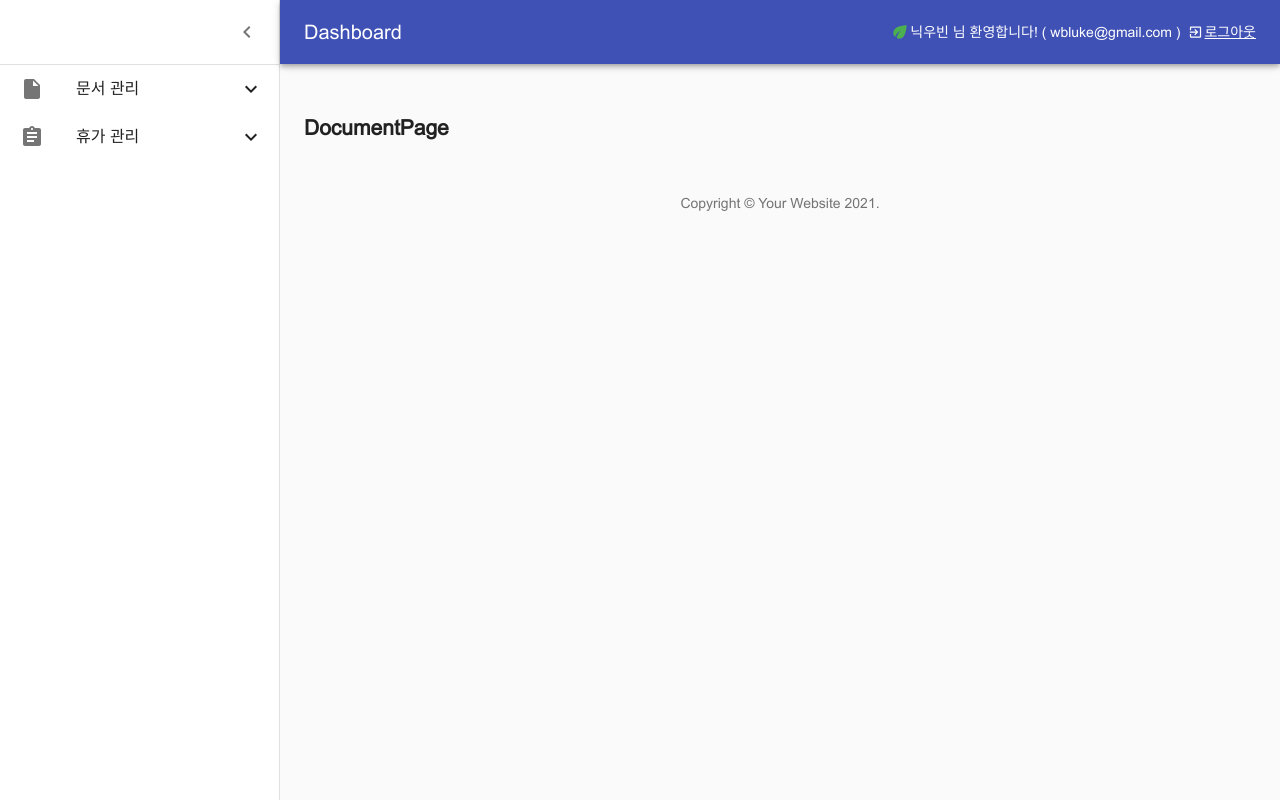
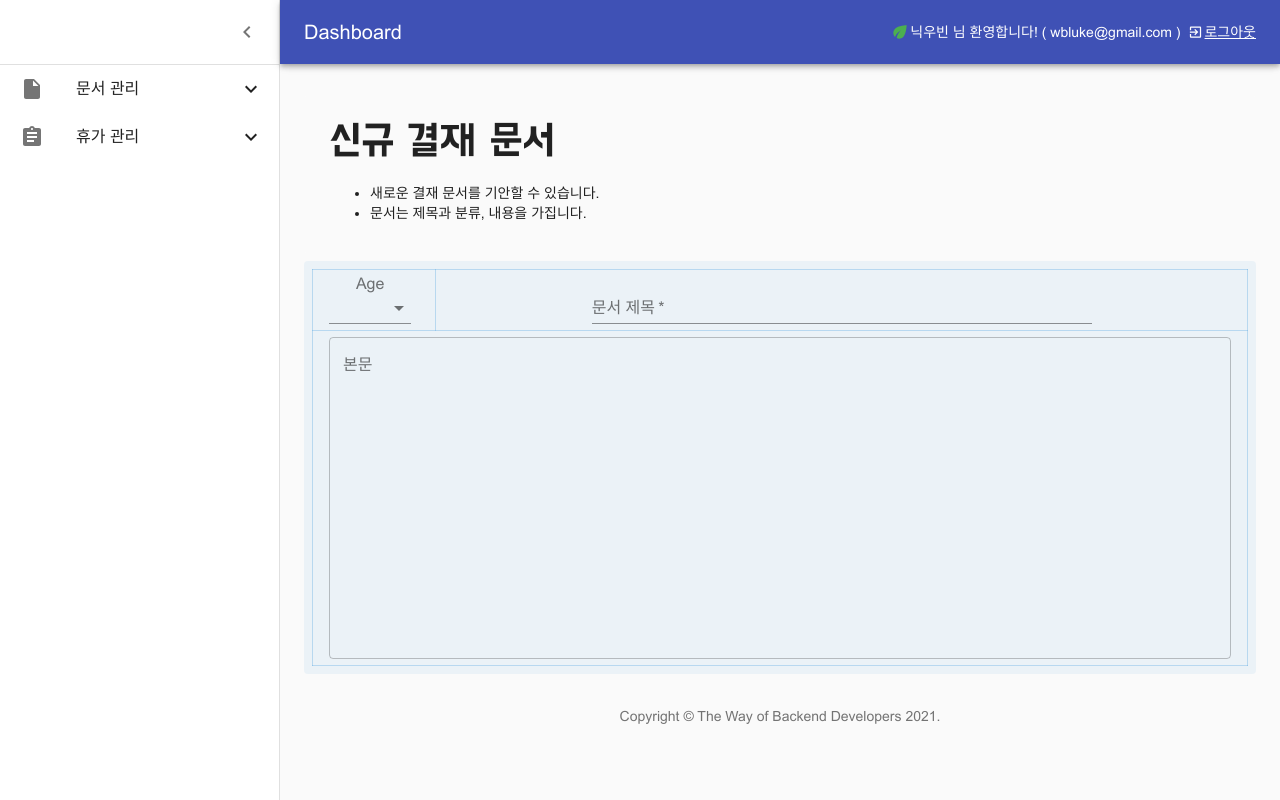
Before and after one commit to wbluke/z-system-playground, a React (Create React App) app in the folder frontend/: page /#/documents in a window 1280 px wide. Built offline with nearby package versions, Linux system fonts and the light colour scheme.

Commit message:
feat: create document page

```diff
--- a/frontend/src/components/copyright/Copyright.tsx
+++ b/frontend/src/components/copyright/Copyright.tsx
@@ -7,7 +7,7 @@ const Copyright = () => {
     <Typography variant="body2" color="textSecondary" align="center">
       {'Copyright © '}
       <Link color="inherit" href="/">
-        Your Website
+        The Way of Backend Developers
       </Link>{' '}
       {new Date().getFullYear()}
       {'.'}
--- a/frontend/src/components/documents/DocumentPage.tsx
+++ b/frontend/src/components/documents/DocumentPage.tsx
@@ -1,11 +1,135 @@
 import React from "react";
+import {
+  Box,
+  Card,
+  CardContent,
+  Grid, InputLabel,
+  makeStyles, MenuItem, Select,
+  Table,
+  TableBody,
+  TableCell,
+  TableContainer,
+  TableRow,
+  TextField
+} from "@material-ui/core";
 
 const DocumentPage = () => {
+
+  const classes = useStyles();
+
+  const [age, setAge] = React.useState('');
+  const handleChange = (event: React.ChangeEvent<{ value: unknown }>) => {
+    setAge(event.target.value as string);
+  };
+
+  const [value, setValue] = React.useState('');
+  const handleChangeValue = (event: React.ChangeEvent<HTMLInputElement>) => {
+    setValue(event.target.value);
+  };
+
   return (
     <>
-      <h2>DocumentPage</h2>
+      <Grid container spacing={1}>
+
+        <Grid item xs={12}>
+          <Card elevation={0} className={classes.titleCard}>
+            <Box p={2}>
+              <div className={classes.title}>
+                신규 결재 문서
+              </div>
+              <div className={classes.titleDescription}>
+                <ul>
+                  <li>새로운 결재 문서를 기안할 수 있습니다.</li>
+                  <li>문서는 제목과 분류, 내용을 가집니다.</li>
+                </ul>
+              </div>
+            </Box>
+          </Card>
+        </Grid>
+
+        <Grid item xs={12}>
+          <Card elevation={0} className={classes.documentCardRoot}>
+            <CardContent className={classes.documentCardContents}>
+
+              <TableContainer>
+                <Table className={classes.documentTable} size="small">
+                  <TableBody>
+                    <TableRow>
+                      <TableCell className={classes.documentTableCell}>
+                        <InputLabel id="demo-simple-select-label">Age</InputLabel>
+                        <Select
+                          fullWidth
+                          labelId="demo-simple-select-label"
+                          value={age}
+                          onChange={handleChange}
+                        >
+                          <MenuItem value={10}>Ten</MenuItem>
+                          <MenuItem value={20}>Twenty</MenuItem>
+                          <MenuItem value={30}>Thirty</MenuItem>
+                        </Select>
+                      </TableCell>
+                      <TableCell className={classes.documentTableCell}>
+                        <TextField className={classes.documentTitleTextField} required id="standard-required" label="문서 제목"/>
+                      </TableCell>
+                    </TableRow>
+                    <TableRow>
+                      <TableCell className={classes.documentTableCell} colSpan={2}>
+                        <TextField
+                          id="outlined-multiline-flexible"
+                          label="본문"
+                          fullWidth
+                          multiline
+                          rows={15}
+                          value={value}
+                          onChange={handleChangeValue}
+                          variant={"outlined"}
+                        />
+                      </TableCell>
+                    </TableRow>
+                  </TableBody>
+                </Table>
+              </TableContainer>
+
+            </CardContent>
+          </Card>
+        </Grid>
+
+      </Grid>
     </>
   );
 }
 
+const useStyles = makeStyles({
+  titleCard: {
+    padding: '0 0 0 10px',
+    backgroundColor: '#fafafa',
+  },
+  title: {
+    fontFamily: 'BM_HANNA_11yrs_old',
+    fontSize: '40px',
+  },
+  titleDescription: {},
+  documentCardRoot: {
+    minWidth: 275,
+    backgroundColor: 'rgba(66, 151, 212, 0.08)',
+  },
+  documentCardContents: {
+    padding: '8px',
+    '&:last-child': {
+      paddingBottom: '8px'
+    }
+  },
+  documentTable: {
+    minWidth: 650,
+  },
+  documentTableCell: {
+    textAlign: 'center',
+    border: '1px solid rgba(68, 157, 222, 0.3)',
+  },
+  documentTitleTextField: {
+    width: '500px',
+  }
+});
+
+
 export default DocumentPage;
```
